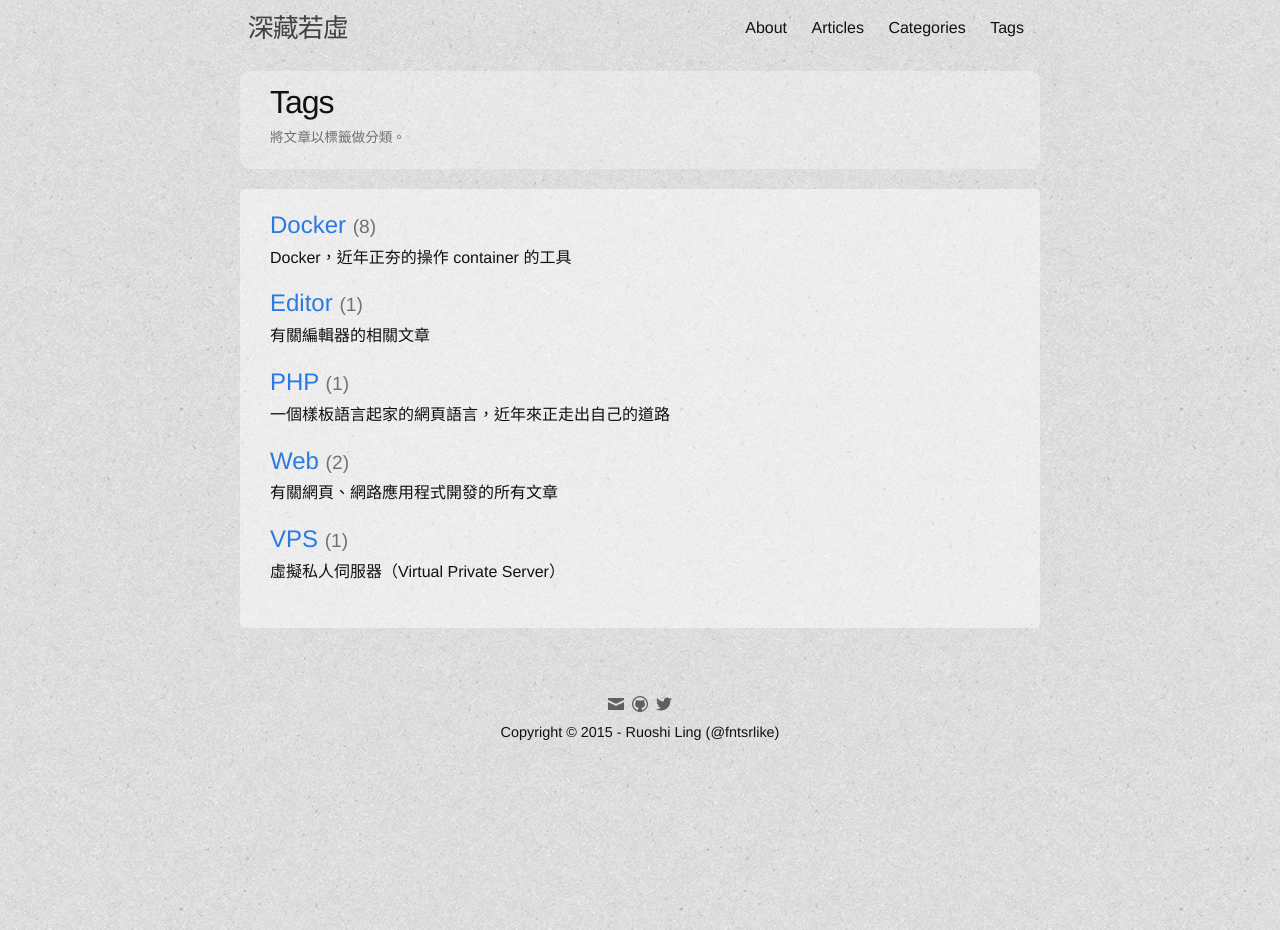
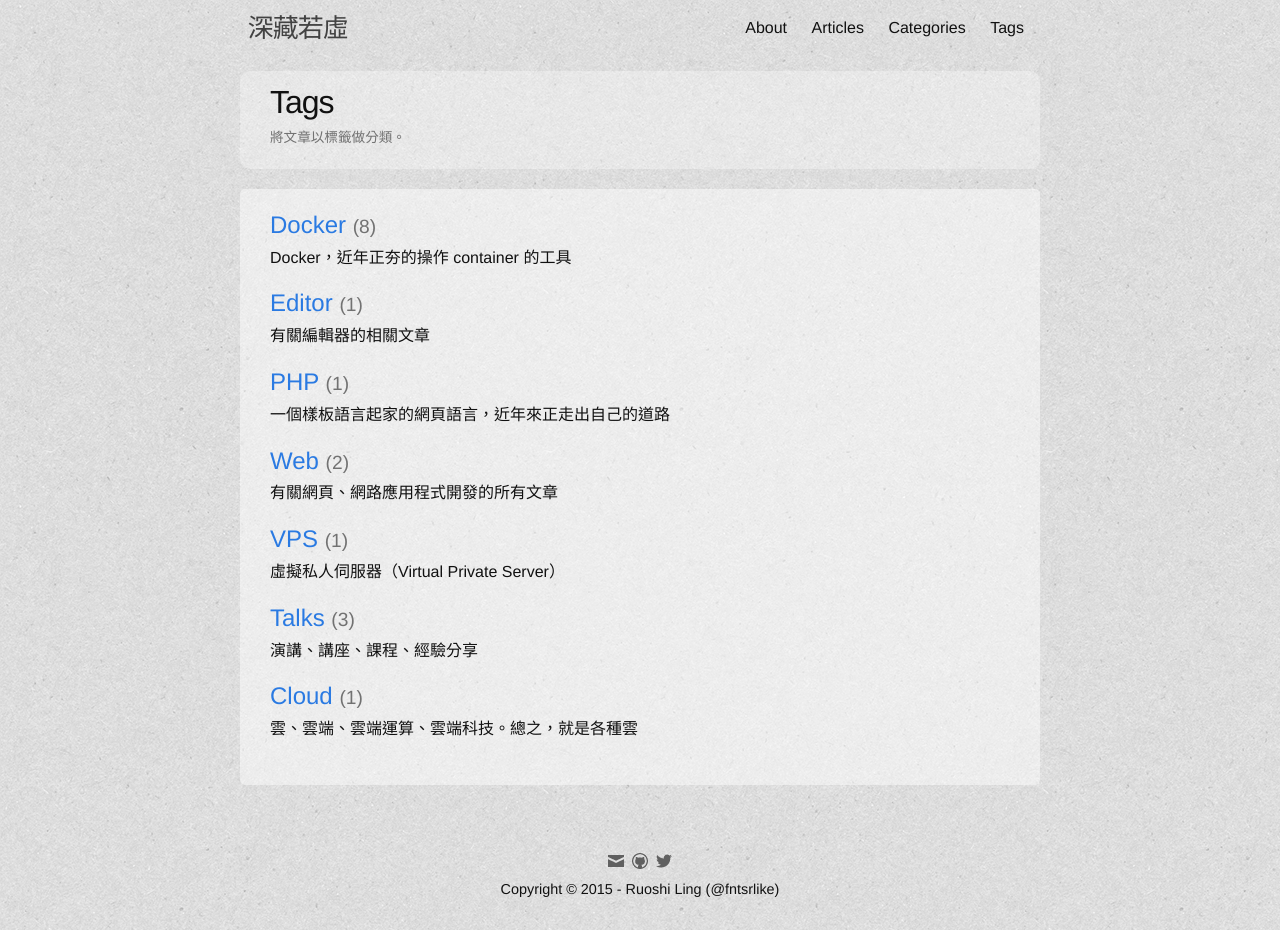
Before and after one commit to fntsrlike/blog-2015, a Jekyll site: the page built from tags/index.html, in a window 1280 px wide. Built offline with Jekyll 4.4.1, drawn with Linux system fonts in a browser that asks for light colours.

Commit message:
Add tags: talks, cloud

```diff
--- a/_data/tags.yml
+++ b/_data/tags.yml
@@ -13,3 +13,9 @@
 - slug: vps
   name: VPS
   description: 虛擬私人伺服器（Virtual Private Server）
+- slug: talks
+  name: Talks
+  description: 演講、講座、課程、經驗分享
+- slug: cloud
+  name: Cloud
+  description: 雲、雲端、雲端運算、雲端科技。總之，就是各種雲
--- a/_posts/2014-10-18-how-to-deploy-php-projects-with-docker.markdown
+++ b/_posts/2014-10-18-how-to-deploy-php-projects-with-docker.markdown
@@ -5,7 +5,7 @@
 date: 2014-10-18 17:00:00 +0800
 comments: true
 categories: [it]
-tags: [php, docker, web]
+tags: [php, docker, web, talks]
 description: "本簡報是為PHPConf2014議程所準備的，但陸續會在針對簡報做維護，並且在這邊回答會眾對於當天大會聽講但是沒有聽懂的部分。"
 ---
 
--- a/_posts/2015-05-28-docker-talks-on-ncu.markdown
+++ b/_posts/2015-05-28-docker-talks-on-ncu.markdown
@@ -5,7 +5,7 @@
 date: 2015-5-28 22:36:26 +0800
 comments: true
 categories: [it]
-tags: [docker]
+tags: [docker, talks]
 description: "敝人有幸在 2015 年 5 月 28 日（週四）晚上，受中大網路開源社之邀的演講。本文所附的即是這場演講所使用的簡報，裡面內容也是針對這次演講所準備。本次演講主要是針對實驗室中，想要使用 Docker 去架設簡單服務的需求，所做的一個 docker 入門講座。和以往講比較詳細部分有所不同，只針對需要使用的指令和概念去講。這次簡報也以比較明亮色系為風格，並且盡量不去使用清單和冗長的文字去做講述，而是以示意圖的方式搭配講說向聽眾解釋。但因時間有限，尚未將以前簡報的素材轉換過來，所以沿革和觀念的部分，還是會先跳到之前的簡報，搭配圖表解說。希望日後有時間將這份簡報編寫完善，然後在有機會受邀演講時，能搭配完善的簡報作為教材，讓更多人了解 Docker。 =D"
 ---
 
```
Also changed, not shown: tags/cloud.md (added, +5 -0 lines), tags/talks.md (added, +5 -0 lines).
